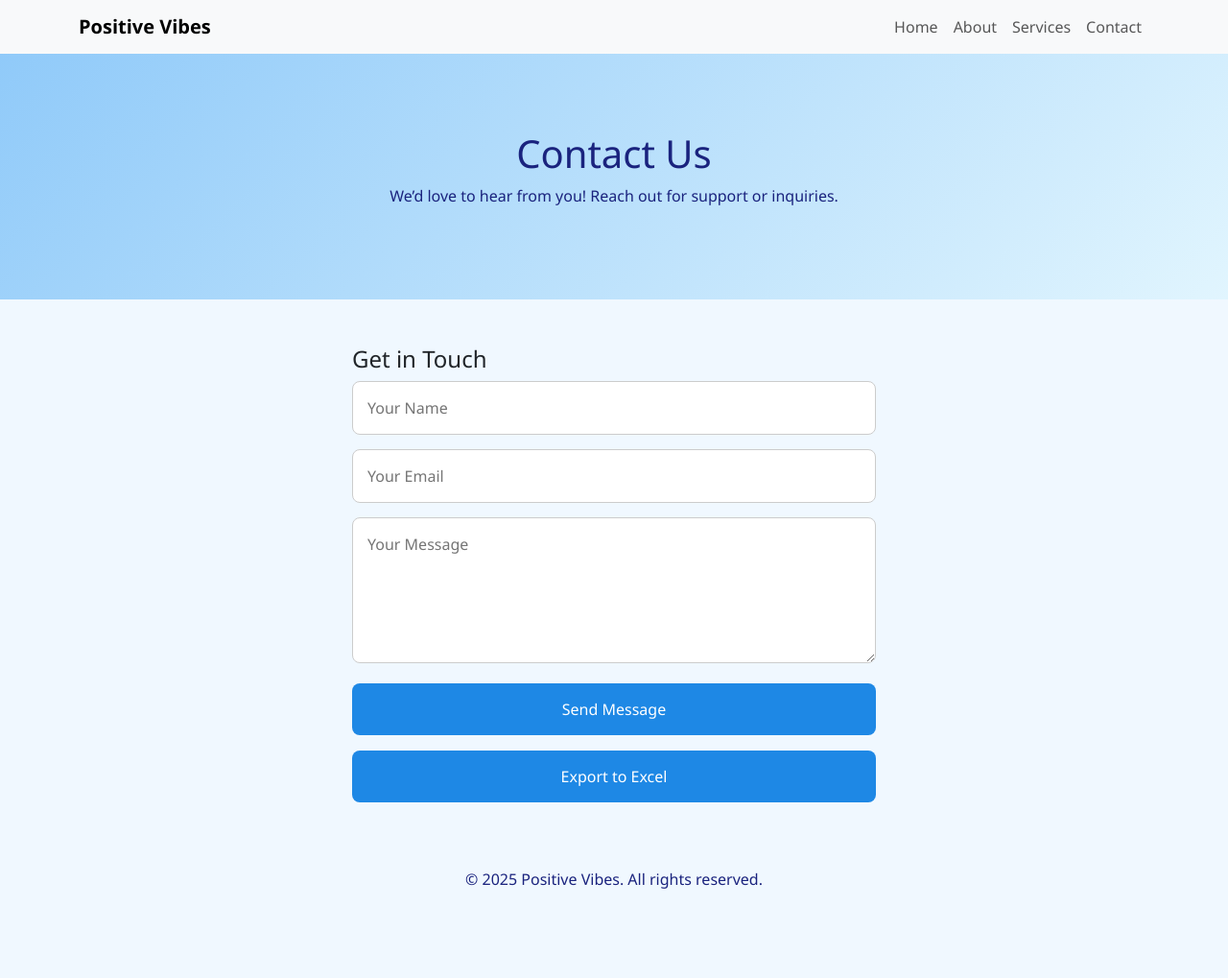
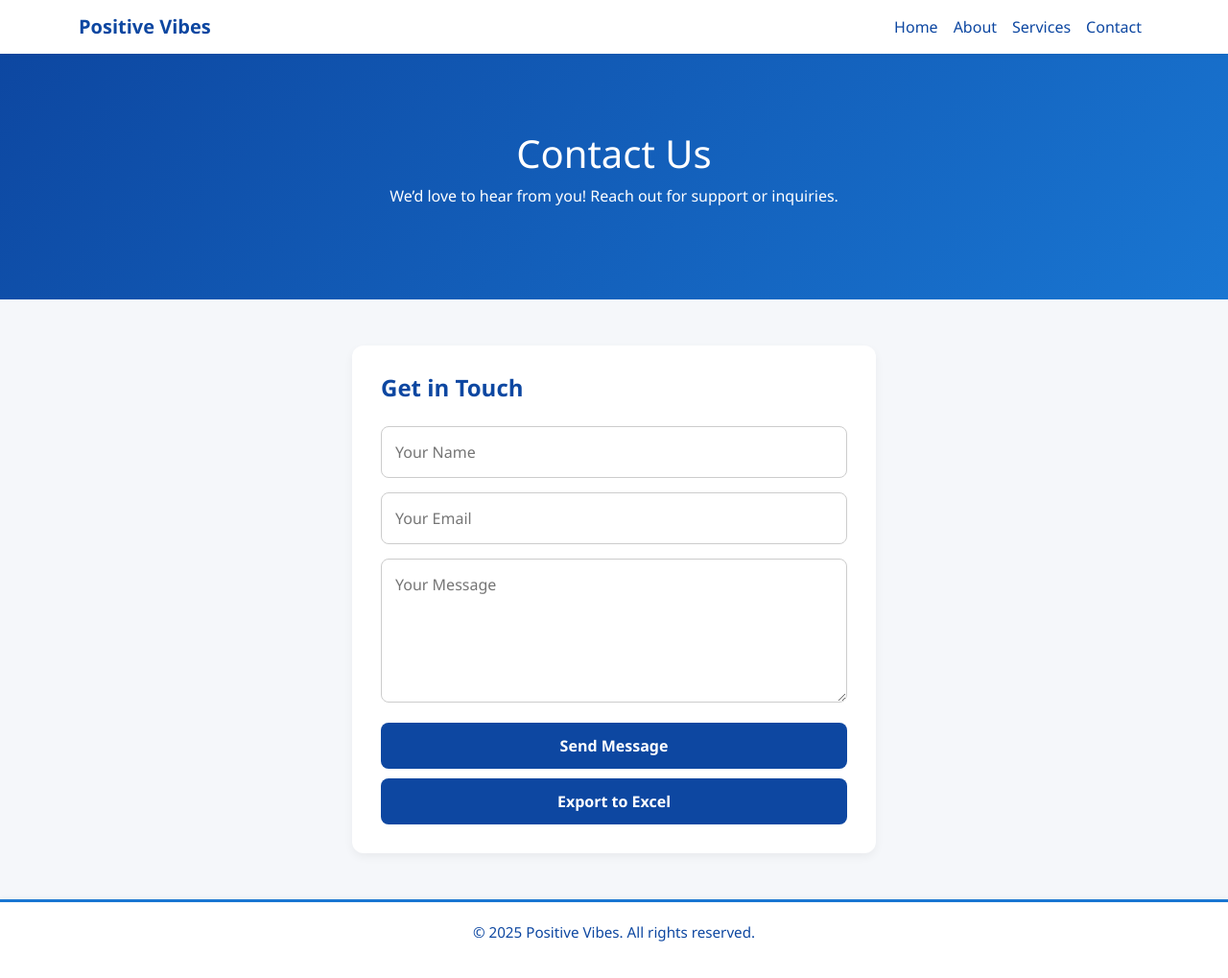
Before and after one commit to rohitkumarharne/MajorAprajita, a plain HTML site: page contact.html in a window 1280 px wide. Shown: the whole page at 96% size. Before the commit the page ends 964 px from the top, so only its background shows below. Drawn offline with nearby package versions, Linux system fonts and the light colour scheme.

Commit message:
Update contact.html

```diff
--- a/contact.html
+++ b/contact.html
@@ -12,42 +12,100 @@
     <style>
       body {
         font-family: "Segoe UI", sans-serif;
-        background-color: #f0f8ff;
+        background-color: #f5f7fa;
+        color: #2c3e50;
       }
+
+      .navbar {
+        background-color: #ffffff;
+        box-shadow: 0 2px 6px rgba(0, 0, 0, 0.05);
+      }
+
+      .navbar-brand {
+        color: #0d47a1 !important;
+      }
+
+      .nav-link {
+        color: #0d47a1 !important;
+        font-weight: 500;
+      }
+
       .contact-header {
-        background: linear-gradient(135deg, #90caf9, #e1f5fe);
+        background: linear-gradient(135deg, #0d47a1, #1976d2);
         padding: 80px 20px;
         text-align: center;
-        color: #1a237e;
+        color: white;
       }
+
+      .contact-form {
+        background-color: #ffffff;
+        padding: 30px;
+        border-radius: 12px;
+        box-shadow: 0 4px 10px rgba(0, 0, 0, 0.05);
+      }
+
+      .contact-form h4 {
+        color: #0d47a1;
+        margin-bottom: 25px;
+        font-weight: 600;
+      }
+
       .contact-form input,
       .contact-form textarea {
         margin-bottom: 15px;
         width: 100%;
-        padding: 15px;
+        padding: 14px;
         border-radius: 8px;
         border: 1px solid #ccc;
       }
+
       .contact-form button {
-        background-color: #1e88e5;
+        background-color: #0d47a1;
         color: white;
-        padding: 15px 20px;
+        padding: 12px 20px;
         border-radius: 8px;
         border: none;
         cursor: pointer;
         width: 100%;
+        font-weight: 600;
+        transition: background-color 0.3s ease;
       }
+
+      .contact-form button:hover {
+        background-color: #1565c0;
+      }
+
+      .export-button {
+        background-color: #388e3c;
+        color: white;
+        margin-top: 10px;
+        padding: 10px 20px;
+        border-radius: 8px;
+        border: none;
+        width: 100%;
+        font-weight: 600;
+        cursor: pointer;
+        transition: background-color 0.3s ease;
+      }
+
+      .export-button:hover {
+        background-color: #2e7d32;
+      }
+
       footer {
-        background-color: #f0f8ff;
-        color: #1a237e;
+        background-color: #ffffff;
+        color: #0d47a1;
         padding: 20px;
         text-align: center;
+        border-top: 3px solid #1976d2;
+        font-size: 0.95rem;
+        box-shadow: 0 -2px 6px rgba(0, 0, 0, 0.03);
       }
     </style>
   </head>
   <body>
     <!-- Navbar -->
-    <nav class="navbar navbar-expand-lg navbar-light bg-light">
+    <nav class="navbar navbar-expand-lg">
       <div class="container">
         <a class="navbar-brand fw-bold" href="#">Positive Vibes</a>
         <button
@@ -115,7 +173,7 @@
               ></textarea>
               <button type="submit">Send Message</button>
             </form>
-            <button id="exportButton" class="btn btn-success mt-3">
+            <button id="exportButton" class="export-button">
               Export to Excel
             </button>
           </div>
@@ -132,29 +190,24 @@
       // Load existing data from localStorage
       let contactData = JSON.parse(localStorage.getItem("contactData")) || [];
 
-      // Function to handle form submission
+      // Handle form submission
       document
         .getElementById("contactForm")
         .addEventListener("submit", function (e) {
           e.preventDefault();
 
-          // Collect form data
-          var name = document.getElementById("name").value;
-          var email = document.getElementById("email").value;
-          var message = document.getElementById("message").value;
+          const name = document.getElementById("name").value;
+          const email = document.getElementById("email").value;
+          const message = document.getElementById("message").value;
 
-          // Store the data into the contactData array
           contactData.push([name, email, message]);
-
-          // Save the updated contact data back to localStorage
           localStorage.setItem("contactData", JSON.stringify(contactData));
 
-          // Clear the form
           document.getElementById("contactForm").reset();
           alert("Message sent successfully!");
         });
 
-      // Function to export all data into an Excel file
+      // Export to Excel
       document
         .getElementById("exportButton")
         .addEventListener("click", function () {
@@ -163,20 +216,14 @@
             return;
           }
 
-          // Add headers to the data
-          var dataWithHeaders = [
-            ["Name", "Email", "Message"], // Headers
-            ...contactData, // All stored data
+          const dataWithHeaders = [
+            ["Name", "Email", "Message"],
+            ...contactData,
           ];
 
-          // Create a new workbook
-          var wb = XLSX.utils.book_new();
-          var ws = XLSX.utils.aoa_to_sheet(dataWithHeaders);
-
-          // Add worksheet to workbook
+          const wb = XLSX.utils.book_new();
+          const ws = XLSX.utils.aoa_to_sheet(dataWithHeaders);
           XLSX.utils.book_append_sheet(wb, ws, "Contact Data");
-
-          // Generate Excel file and prompt download
           XLSX.writeFile(wb, "contact_data.xlsx");
         });
     </script>
```
